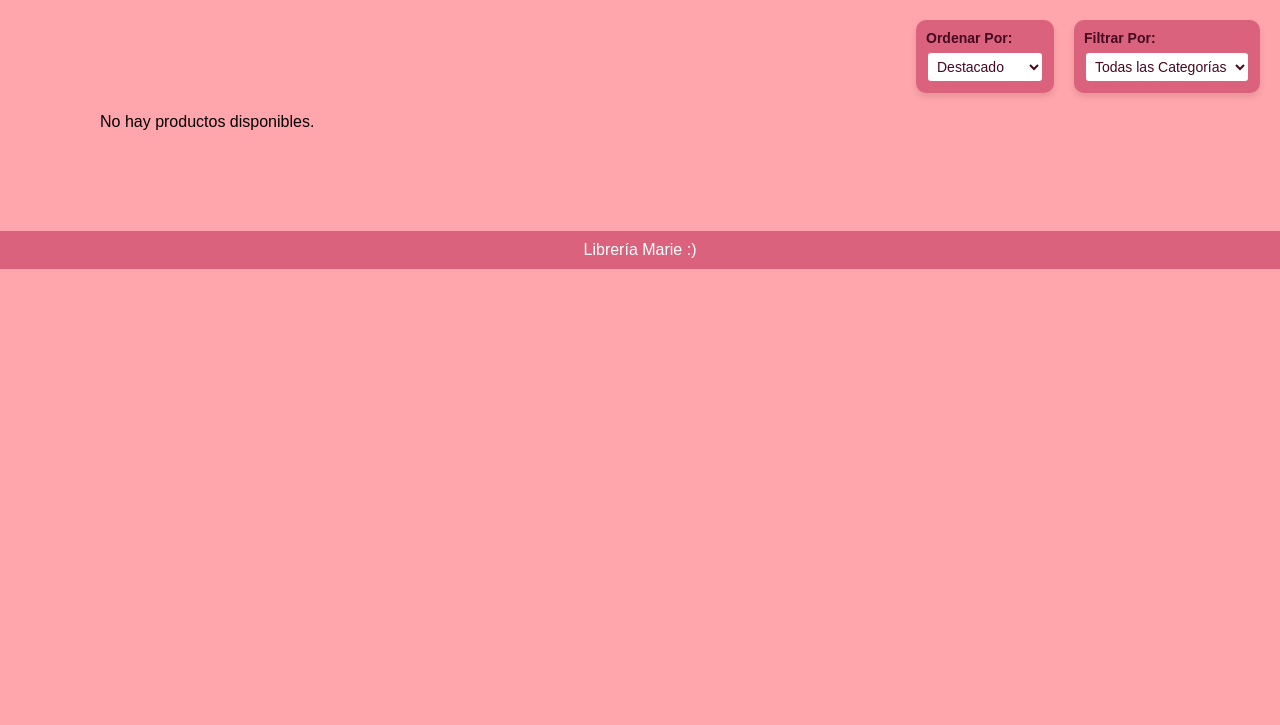
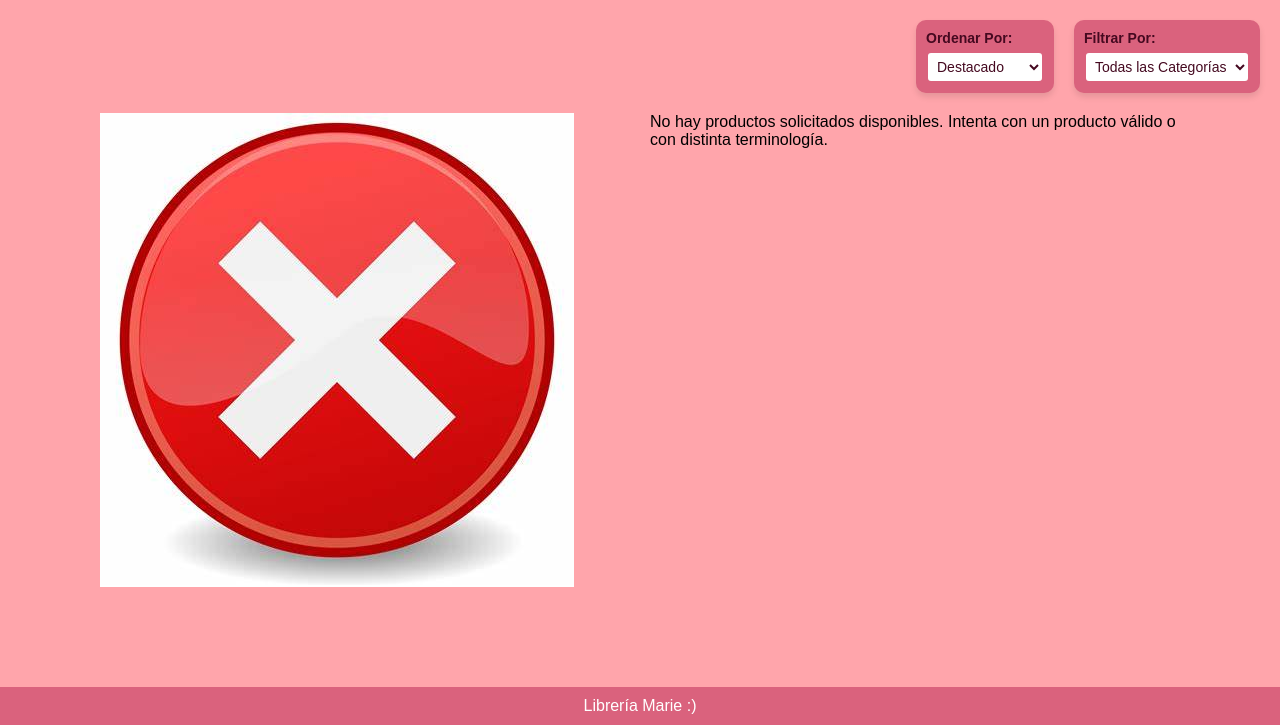
Before and after one commit to superpapus/marieweb, a Django app: page /buscar/ in a window 1280 px wide. Shown: the part 80-805 px from the top of the page. Before the commit the page ends 349 px from the top, so only its background shows below. Run offline with Django 4.2, Linux system fonts and the light colour scheme.

Commit message:
Se realizarón cambios correspondientes para la correcta aparición de errores a la hora de la busqueda. También agregue una imagen que solo aparecería si se realiza una búsqueda incorrecta!

```diff
--- a/marieweb/templates/buscar.html
+++ b/marieweb/templates/buscar.html
@@ -27,8 +27,7 @@
         {% else %}
             alert('No se encontraron productos con lo escrito: "{{ query }}"');
     {% endif %}
-    {% else %}
-        alert('Por favor ingresa un término de búsqueda.');
+
     {% endif %}
 </script>
 {% endblock %}
--- a/marieweb/templates/inicio/inicio.html
+++ b/marieweb/templates/inicio/inicio.html
@@ -66,10 +66,10 @@
         {% empty %}
 
         <script>
-            alert('No hay productos disponibles en este momento.');
+            alert('No se ha ingresado productos válidos para la búsqueda.');
         </script>
-
-        <p>No hay productos disponibles.</p>
+        <img src="media/icons/falla.jpg" alt="Error img" />
+        <p>No hay productos solicitados disponibles. Intenta con un producto válido o con distinta terminología.</p>
 
         {% endfor %}
     </main>
```
Also changed, not shown: media/icons/falla.jpg (added).
